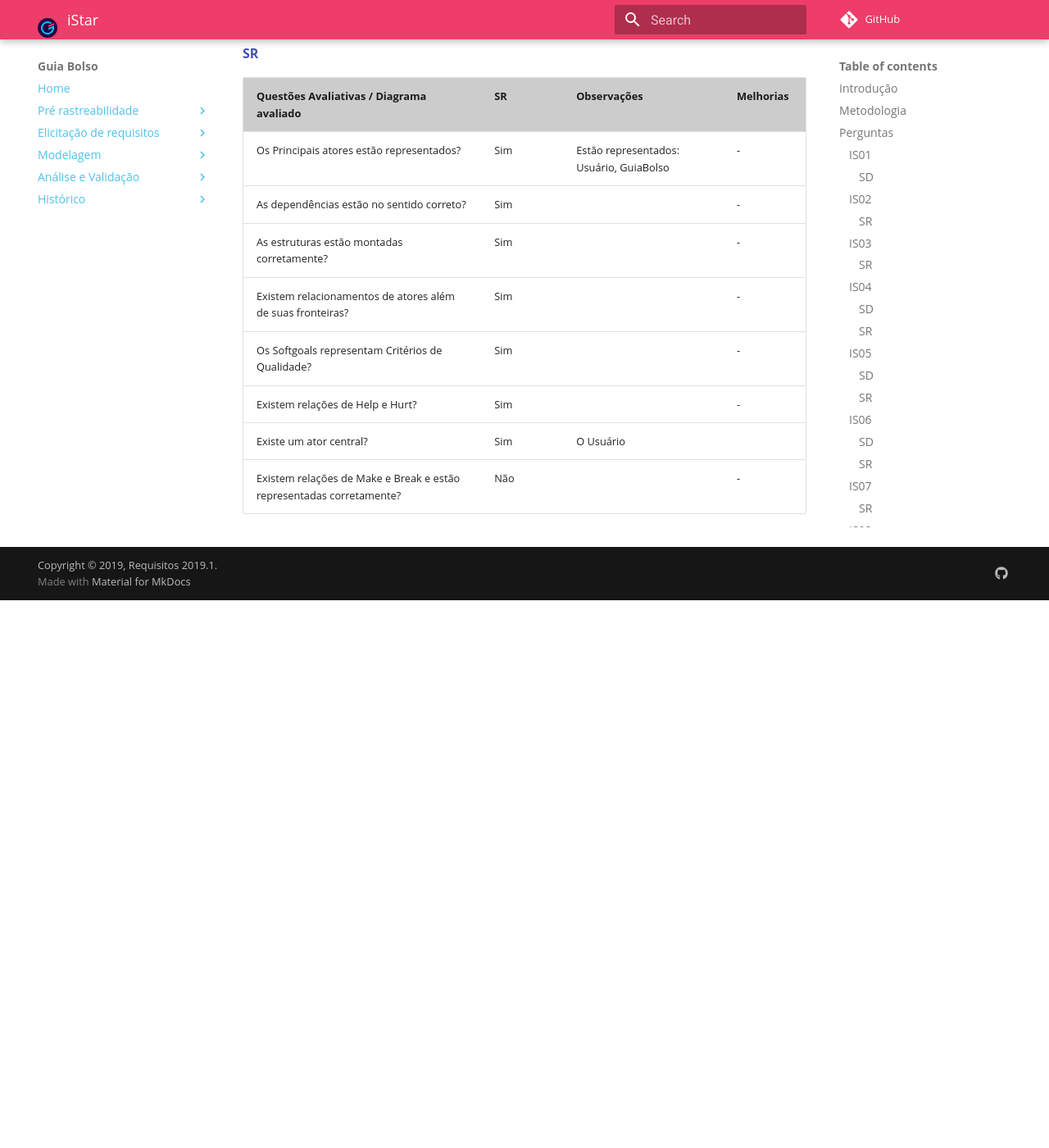
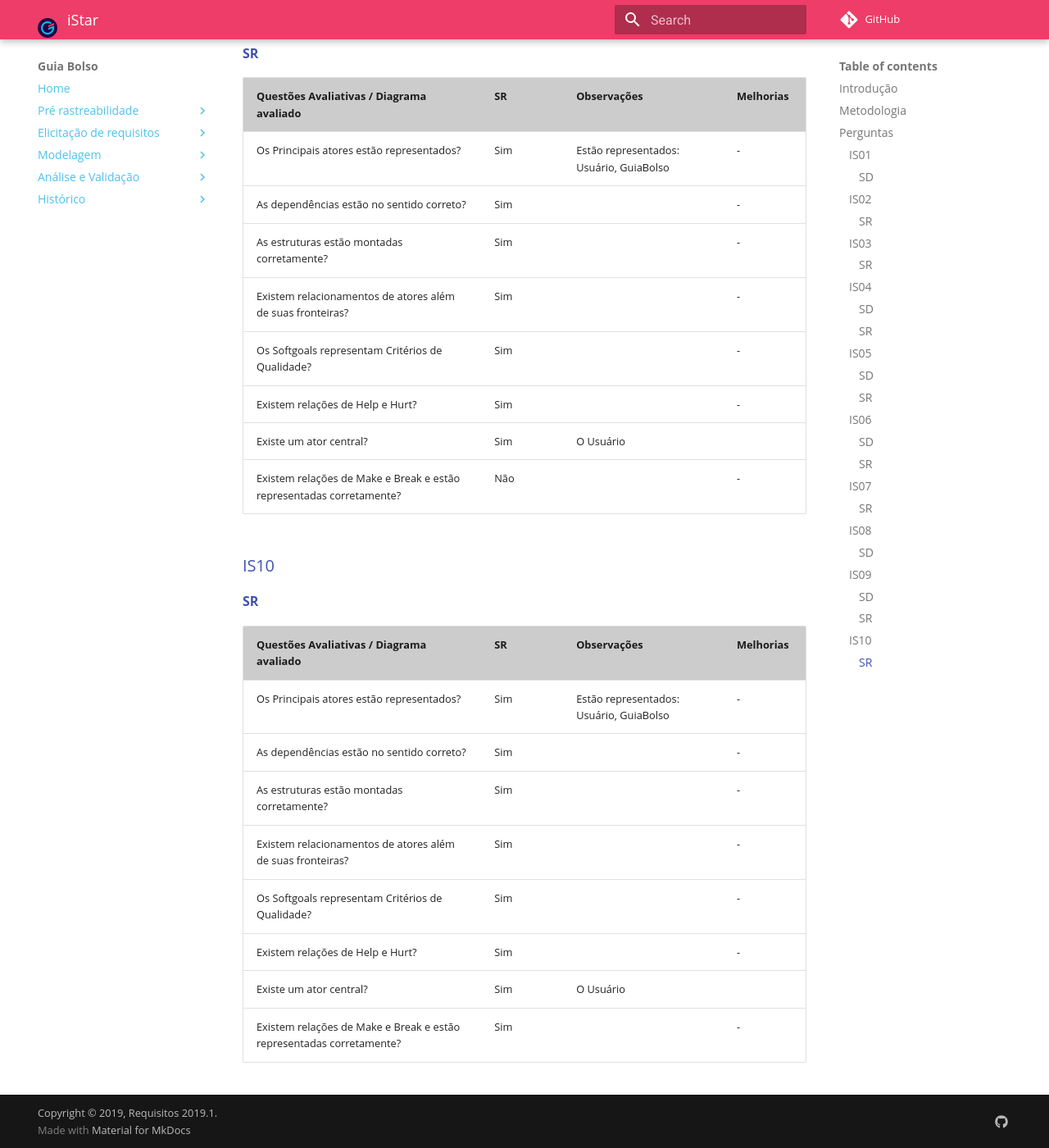
Before and after one commit to fga-disciplinas/2019.1-Guia-Bolso, an MkDocs documentation site: the page built from docs/analise/analise_istar.md, in a window 1280 px wide and 1400 px high, scrolled down 9605 px. Shown: the whole window at 82% size. Built offline with MkDocs 1.6.1 and Material for MkDocs 9.7.7, drawn with Linux system fonts in a browser that asks for light colours; comment, search, counter and statistics services are not loaded; old or Windows-style settings are respelled for this version of MkDocs; before the commit the page ends 10337 px from its top, so only the background shows below that.

Commit message:
Adicona IS10 na análise iEstrela.
Co-authored-by: Elias Bernardo <ebmm01@gmail.com>
Signed-off-by: Rafael <rafael.makaha@gmail.com>

```diff
--- a/docs/analise/analise_istar.md
+++ b/docs/analise/analise_istar.md
@@ -232,3 +232,18 @@ Instituições Reguladoras | - |
 | Existem relações de Help e Hurt? | Sim |  | - |
 | Existe um ator central? | Sim | O Usuário |  |
 | Existem relações de Make e Break e estão representadas corretamente? | Não |  | - |
+
+### [IS10](../../modelagem/istar/#is10-visualizar-extrato)
+
+#### [SR](../../modelagem/istar/#strategic-rationale-model-sr_7)
+
+| Questões Avaliativas / Diagrama avaliado | SR | Observações | Melhorias |
+|--|--|--|--|
+| Os Principais atores estão representados? | Sim | Estão representados: Usuário, GuiaBolso | - |
+| As dependências estão no sentido correto? | Sim |  | - |
+| As estruturas estão montadas corretamente? | Sim |   | - |
+| Existem relacionamentos de atores além de suas fronteiras? | Sim |  | - |
+| Os Softgoals representam Critérios de Qualidade? | Sim |  | - |
+| Existem relações de Help e Hurt? | Sim |  | - |
+| Existe um ator central? | Sim | O Usuário |  |
+| Existem relações de Make e Break e estão representadas corretamente? | Sim |  | - |
```
